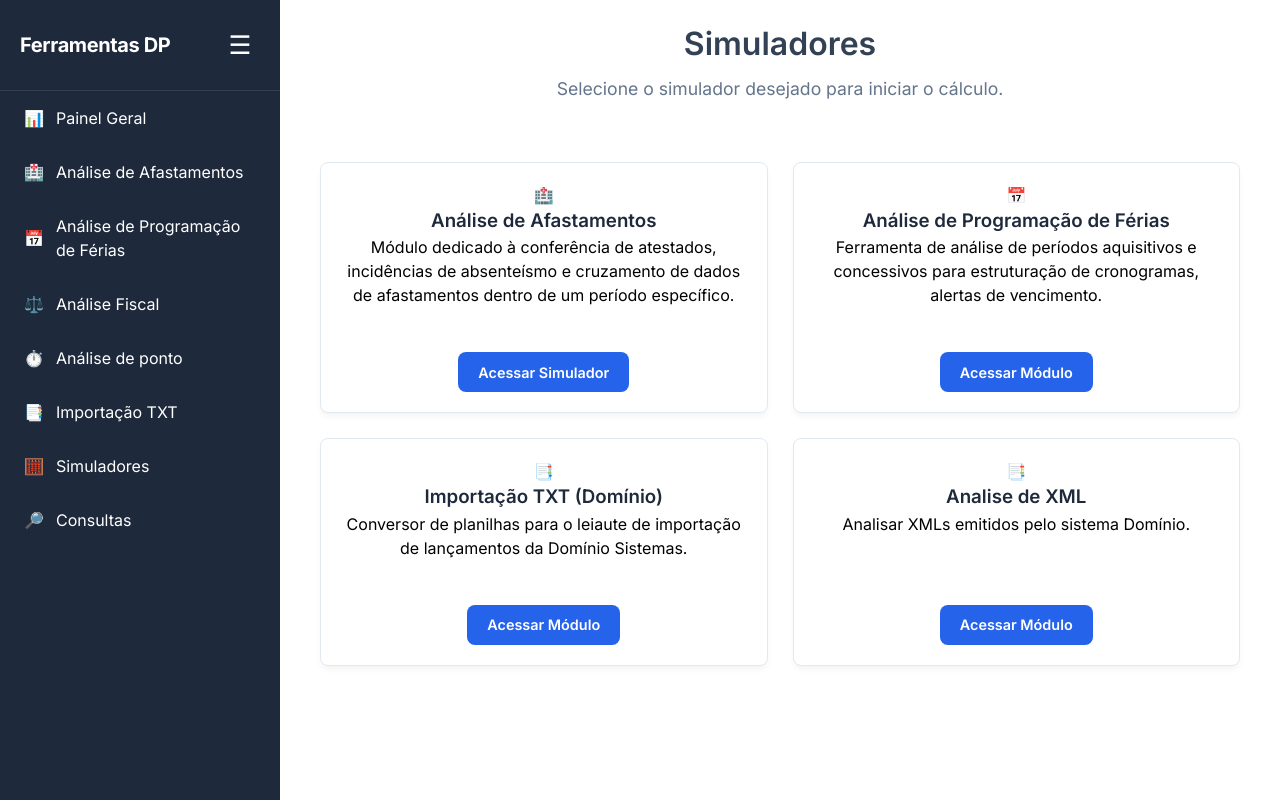
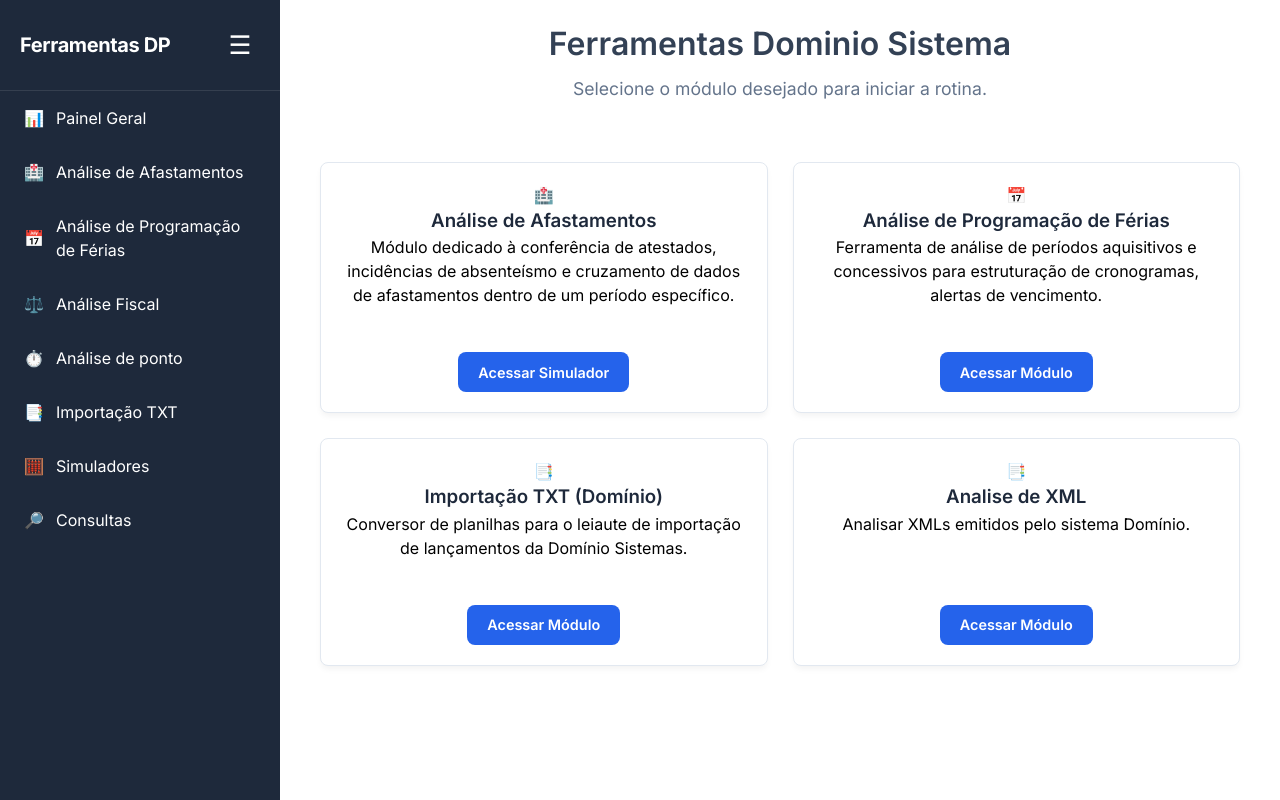
Before and after one commit to AlcidesDiogenes/ferramentas-dp, a plain HTML site: page pages/dominioSistema/hub_dominio.html in a window 1280 px wide. Drawn offline with Linux system fonts and the light colour scheme.

Commit message:
correção de texto

```diff
--- a/pages/dominioSistema/hub_dominio.html
+++ b/pages/dominioSistema/hub_dominio.html
@@ -4,7 +4,7 @@
 <head>
     <meta charset="UTF-8">
     <meta name="viewport" content="width=device-width, initial-scale=1.0">
-    <title>Simuladores DP - Ferramentas DP</title>
+    <title>Ferramentas Dominio Sistema</title>
 
     <link rel="stylesheet" href="../../css/style.css">
 
@@ -19,8 +19,8 @@
 
     <main class="main-content">
         <header class="main-header">
-            <h1>Simuladores</h1>
-            <p class="subtitle">Selecione o simulador desejado para iniciar o cálculo.</p>
+            <h1>Ferramentas Dominio Sistema</h1>
+            <p class="subtitle">Selecione o módulo desejado para iniciar a rotina.</p>
         </header>
 
         <section class="modules-grid">
```
